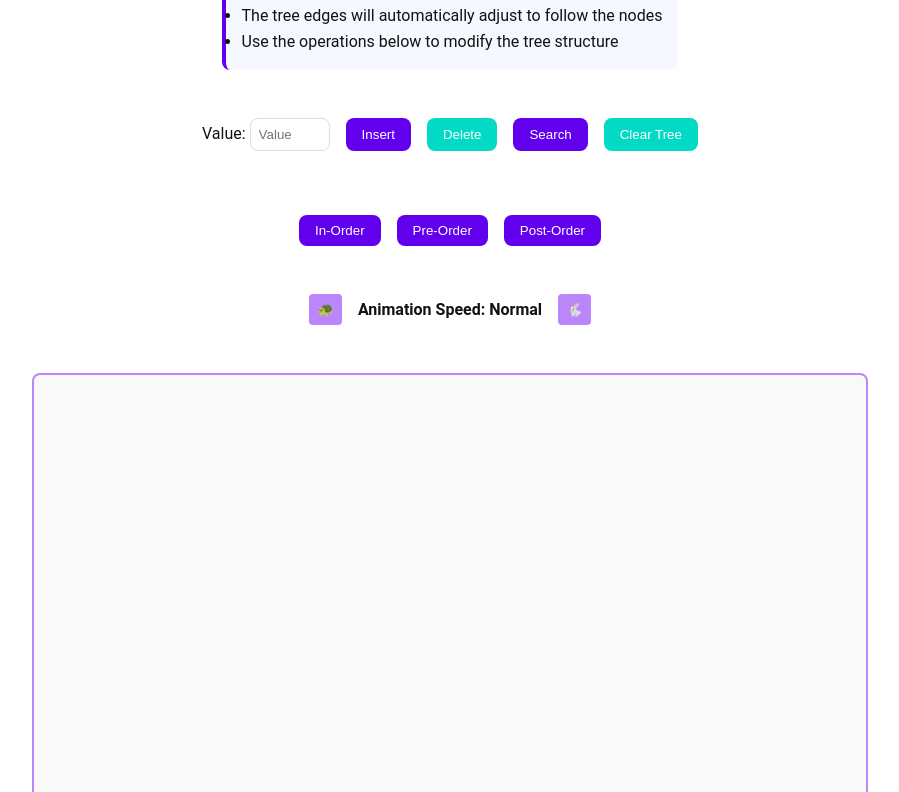
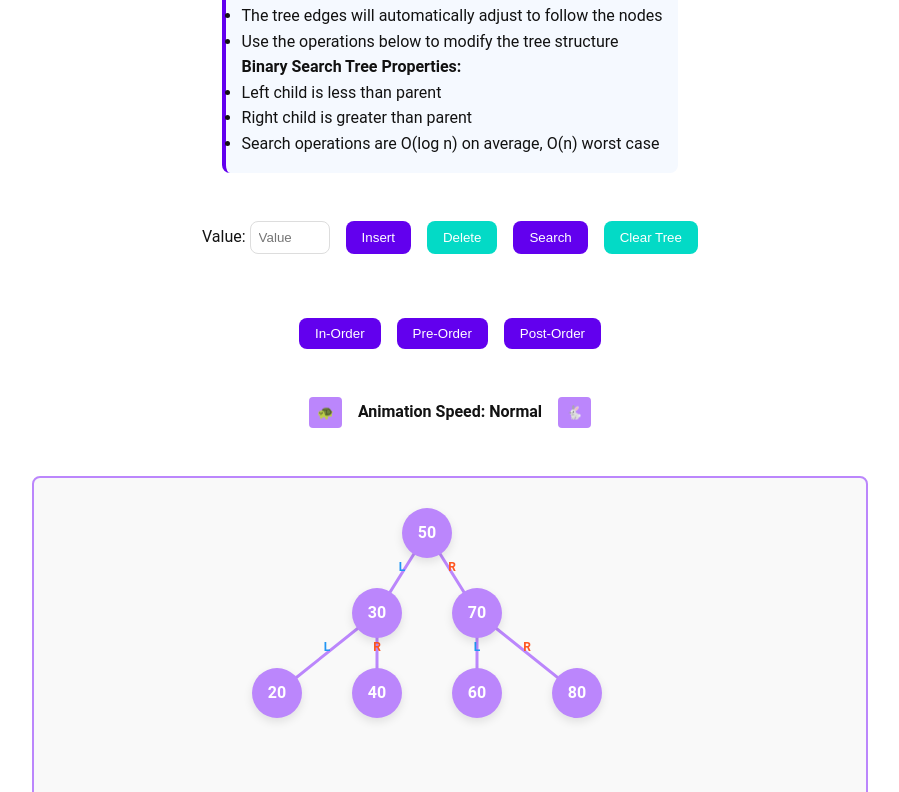
Before and after one commit to minielectron/visualdsa, a React (Create React App) app: page /data-structures/trees in a window 1280 px wide. Shown: the part 428-1220 px from the top of the page, without its empty margins (190-1089 px from the left). Built offline with nearby package versions, Linux system fonts and the light colour scheme.

Commit message:
Fix initial tree views

```diff
--- a/src/pages/dataStructures/TreesPage.js
+++ b/src/pages/dataStructures/TreesPage.js
@@ -587,19 +587,6 @@ const TreesPage = () => {
     return { nodes, edges };
   }, [containerRef]);
 
-  // Initialize a sample tree when the component mounts
-  useEffect(() => {
-    const initialTree = new TreeNodeClass(50);
-    initialTree.left = new TreeNodeClass(30);
-    initialTree.right = new TreeNodeClass(70);
-    initialTree.left.left = new TreeNodeClass(20);
-    initialTree.left.right = new TreeNodeClass(40);
-    initialTree.right.left = new TreeNodeClass(60);
-    initialTree.right.right = new TreeNodeClass(80);
-
-    setRoot(initialTree);
-  }, []);
-
   // Update the tree layout whenever the root changes
   useEffect(() => {
     if (root && containerRef.current) {
@@ -689,6 +676,32 @@ const TreesPage = () => {
   const searchNode = (value, node = root, path = []) => {
     if (node === null) return { found: false, path };
 
+    // Different search implementations based on tree type
+    if (treeType === 'heap') {
+      // For heap, we need to do a breadth-first search
+      const array = treeToArray(node);
+      const foundIndex = array.findIndex(n => n.value === value);
+
+      if (foundIndex === -1) {
+        return { found: false, path: [] };
+      }
+
+      // Construct path for heap search
+      const pathNodes = [];
+      let currentIndex = foundIndex;
+
+      // Add the found node
+      pathNodes.unshift(array[currentIndex].value);
+
+      // Add all ancestors to the path
+      while (currentIndex > 0) {
+        currentIndex = getParentIndex(currentIndex);
+        pathNodes.unshift(array[currentIndex].value);
+      }
+
+      return { found: true, path: pathNodes };
+    } else {
+      // For BST and AVL trees, use the standard binary search
       const currentPath = [...path, node.value];
 
       if (value === node.value) {
@@ -699,6 +712,7 @@ const TreesPage = () => {
         return searchNode(value, node.left, currentPath);
       } else {
         return searchNode(value, node.right, currentPath);
+      }
     }
   };
 
@@ -729,14 +743,25 @@ const TreesPage = () => {
     const animateInsertion = async () => {
       for (let i = 0; i < path.length; i++) {
         setHighlightPath([path[i]]);
-        await new Promise(resolve => setTimeout(resolve, 500));
+        await new Promise(resolve => setTimeout(resolve, animationSpeed / 2));
       }
 
       // Create a new tree with the inserted node
       const newRoot = root ? { ...root } : null;
       const updatedRoot = insertNode(numValue, newRoot);
       setRoot(updatedRoot);
-      showMessage(`Inserted ${numValue} into the tree`);
+
+      // Show appropriate message based on tree type
+      switch (treeType) {
+        case 'avl':
+          showMessage(`Inserted ${numValue} into the AVL tree. Tree is automatically balanced.`);
+          break;
+        case 'heap':
+          showMessage(`Inserted ${numValue} into the max heap. New value bubbled up to maintain heap property.`);
+          break;
+        default:
+          showMessage(`Inserted ${numValue} into the BST.`);
+      }
 
       setTimeout(() => {
         setHighlightPath([]);
@@ -773,14 +798,25 @@ const TreesPage = () => {
     const animateDeletion = async () => {
       for (let i = 0; i < path.length; i++) {
         setHighlightPath([path[i]]);
-        await new Promise(resolve => setTimeout(resolve, 500));
+        await new Promise(resolve => setTimeout(resolve, animationSpeed / 2));
       }
 
       // Create a new tree with the node deleted
       const newRoot = root ? { ...root } : null;
       const updatedRoot = deleteNode(numValue, newRoot);
       setRoot(updatedRoot);
-      showMessage(`Deleted ${numValue} from the tree`);
+
+      // Show appropriate message based on tree type
+      switch (treeType) {
+        case 'avl':
+          showMessage(`Deleted ${numValue} from the AVL tree. Tree was rebalanced.`);
+          break;
+        case 'heap':
+          showMessage(`Deleted ${numValue} from the max heap. Heap property was restored.`);
+          break;
+        default:
+          showMessage(`Deleted ${numValue} from the BST.`);
+      }
 
       setTimeout(() => {
         setHighlightPath([]);
@@ -1044,11 +1080,55 @@ const TreesPage = () => {
 
   // Add effect to reset tree when tree type changes
   useEffect(() => {
-    setRoot(null);
     setTreeNodes([]);
     setTreeEdges([]);
     setHighlightPath([]);
     setTraversalResult(null);
+
+    // Initialize appropriate tree structure based on tree type
+    let initialTree = null;
+
+    if (treeType === 'bst') {
+      // Create a balanced BST
+      initialTree = new TreeNodeClass(50);
+      initialTree.left = new TreeNodeClass(30);
+      initialTree.right = new TreeNodeClass(70);
+      initialTree.left.left = new TreeNodeClass(20);
+      initialTree.left.right = new TreeNodeClass(40);
+      initialTree.right.left = new TreeNodeClass(60);
+      initialTree.right.right = new TreeNodeClass(80);
+    }
+    else if (treeType === 'avl') {
+      // Create an AVL tree (already balanced)
+      initialTree = new TreeNodeClass(40);
+      initialTree.left = new TreeNodeClass(20);
+      initialTree.right = new TreeNodeClass(60);
+      initialTree.left.left = new TreeNodeClass(10);
+      initialTree.left.right = new TreeNodeClass(30);
+      initialTree.right.left = new TreeNodeClass(50);
+      initialTree.right.right = new TreeNodeClass(70);
+
+      // Update heights for AVL properties
+      updateHeight(initialTree.left.left);
+      updateHeight(initialTree.left.right);
+      updateHeight(initialTree.right.left);
+      updateHeight(initialTree.right.right);
+      updateHeight(initialTree.left);
+      updateHeight(initialTree.right);
+      updateHeight(initialTree);
+    }
+    else if (treeType === 'heap') {
+      // Create a max-heap tree
+      initialTree = new TreeNodeClass(90);
+      initialTree.left = new TreeNodeClass(70);
+      initialTree.right = new TreeNodeClass(80);
+      initialTree.left.left = new TreeNodeClass(50);
+      initialTree.left.right = new TreeNodeClass(40);
+      initialTree.right.left = new TreeNodeClass(60);
+      initialTree.right.right = new TreeNodeClass(30);
+    }
+
+    setRoot(initialTree);
   }, [treeType]);
 
   return (
@@ -1089,6 +1169,41 @@ const TreesPage = () => {
             <li>The tree edges will automatically adjust to follow the nodes</li>
             <li>Use the operations below to modify the tree structure</li>
           </ul>
+
+          {treeType === 'bst' && (
+            <div>
+              <strong>Binary Search Tree Properties:</strong>
+              <ul>
+                <li>Left child is less than parent</li>
+                <li>Right child is greater than parent</li>
+                <li>Search operations are O(log n) on average, O(n) worst case</li>
+              </ul>
+            </div>
+          )}
+
+          {treeType === 'avl' && (
+            <div>
+              <strong>AVL Tree Properties:</strong>
+              <ul>
+                <li>Self-balancing binary search tree</li>
+                <li>For any node, height difference between left and right subtrees is at most 1</li>
+                <li>Maintains O(log n) time complexity for all operations</li>
+                <li>Automatically rebalances after insertions and deletions</li>
+              </ul>
+            </div>
+          )}
+
+          {treeType === 'heap' && (
+            <div>
+              <strong>Max Heap Properties:</strong>
+              <ul>
+                <li>Complete binary tree where parent is always greater than children</li>
+                <li>Root contains the maximum value</li>
+                <li>Insert and delete operations maintain the heap property</li>
+                <li>Used for priority queues and heap sort</li>
+              </ul>
+            </div>
+          )}
         </Instructions>
 
         <ControlsContainer>
```
Lines whose indentation alone changed are shown as unchanged.
